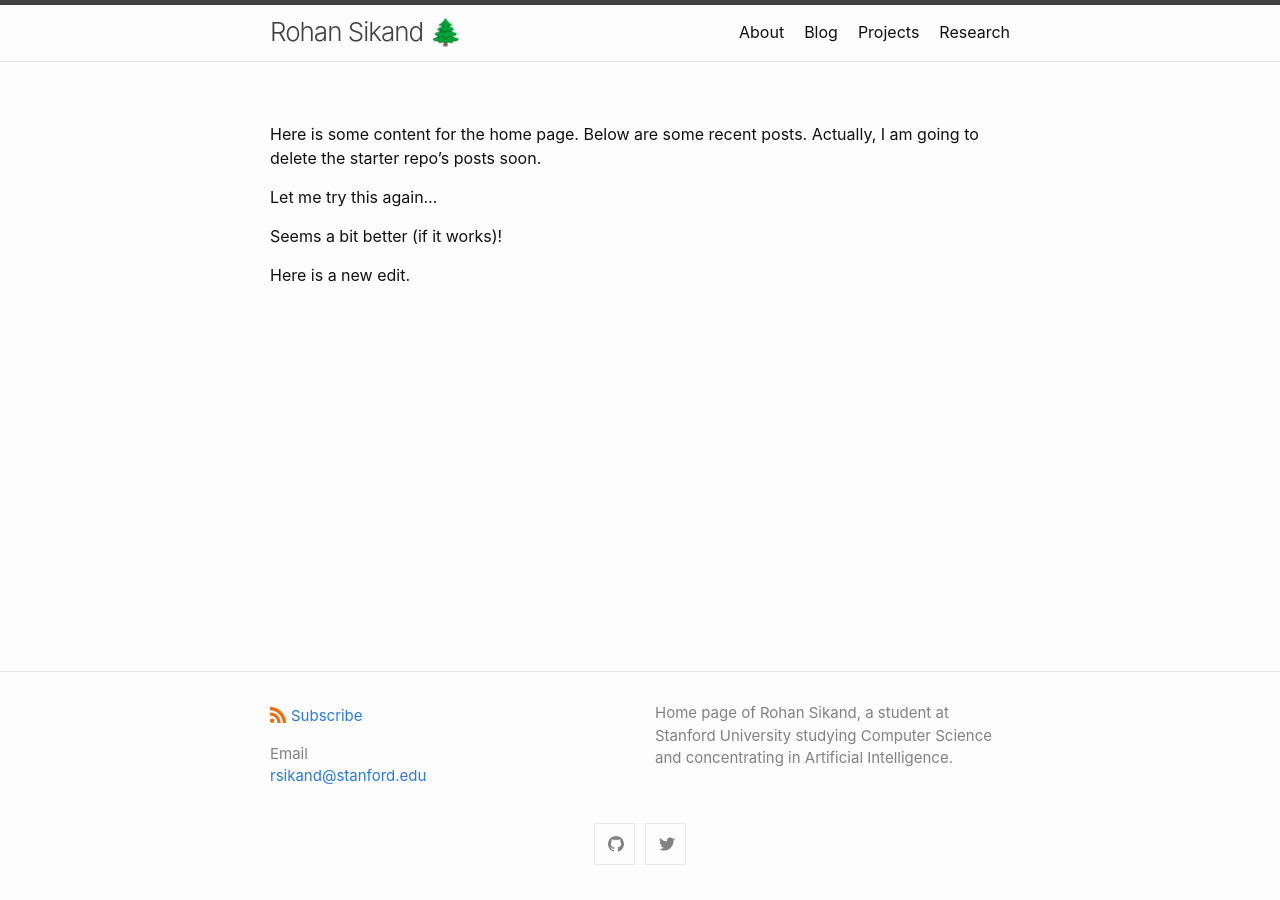
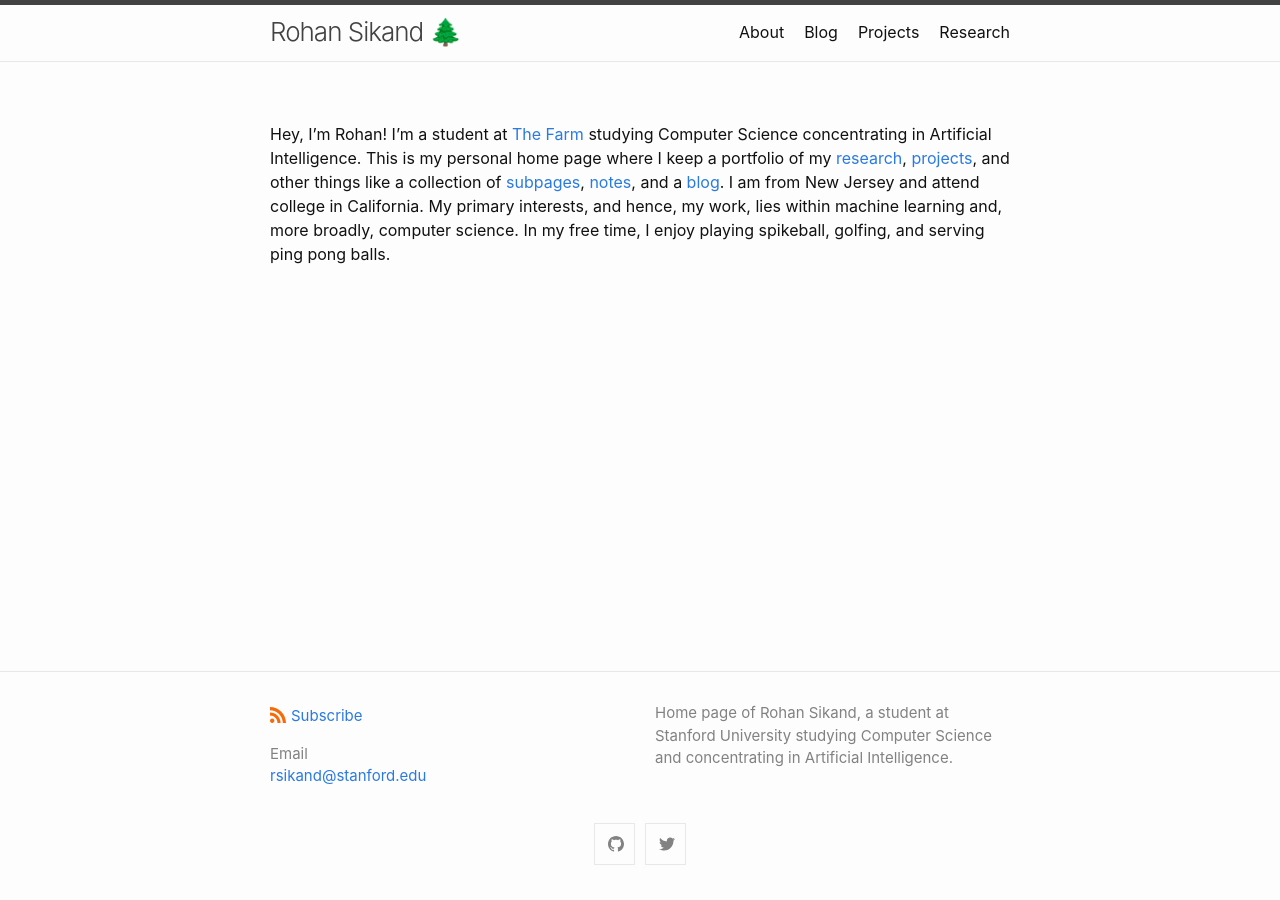
Before and after one commit to rosikand/pw, a Jekyll site: the page built from index.md, in a window 1280 px wide. Built offline with Jekyll 4.4.1, drawn with Linux system fonts in a browser that asks for light colours.

Commit message:
added index content

```diff
--- a/index.md
+++ b/index.md
@@ -2,10 +2,5 @@
 layout: page
 ---
 
-Here is some content for the home page. Below are some recent posts. Actually, I am going to delete the starter repo's posts soon.
 
-Let me try this again...
-
-Seems a bit better (if it works)!
-
-Here is a new edit.
+Hey, I'm Rohan! I'm a student at <a href="https://www.stanford.edu/">The Farm</a> studying Computer Science concentrating in Artificial Intelligence. This is my personal home page where I keep a portfolio of my <a href="research.html">research</a>, <a href="projects.html">projects</a>, and other things like a collection of <a href="subpages.html">subpages</a>, <a href="https://www.notion.so/rohans1029/Rohan-s-Notes-4d9b7c27e485441296d261bde6e26fe8" target="_BLANK">notes</a>, and a <a href="https://rosikand.github.io/blog/">blog</a>. I am from New Jersey and attend college in California. My primary interests, and hence, my work, lies within machine learning and, more broadly, computer science. In my free time, I enjoy playing spikeball, golfing, and serving ping pong balls.
```
